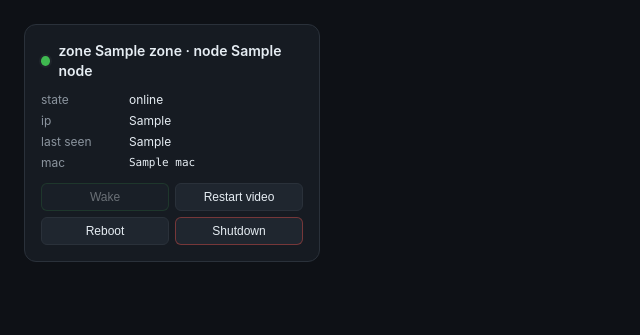
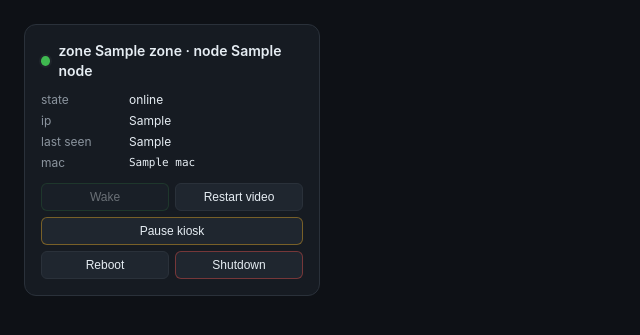
Before and after one commit to bsk-sssmc/sssds, a FastAPI app: template dashboard/templates/dashboard.html in a window 1280 px wide. Shown: the part 62-397 px from the top of the page, without its empty margins (0-640 px from the left). Run offline with FastAPI, Linux system fonts and the light colour scheme; the template is opened without the code that fills it: most values are stand-ins (such as "Sample title", 1, 10 or a date in 2020); parts of the project's set-up code (start-up, migrations or seed data) failed here and were passed over.

Commit message:
Add Pause / Resume kiosk buttons; report kiosk state in heartbeat

```diff
--- a/dashboard/main.py
+++ b/dashboard/main.py
@@ -194,6 +194,16 @@ async def restart_video(key: str):
     return await _send(key, "restart_video")
 
 
+@app.post("/api/nodes/{key}/pause", dependencies=[Depends(require_admin)])
+async def pause_kiosk(key: str):
+    return await _send(key, "pause_kiosk")
+
+
+@app.post("/api/nodes/{key}/resume", dependencies=[Depends(require_admin)])
+async def resume_kiosk(key: str):
+    return await _send(key, "resume_kiosk")
+
+
 async def _send(key: str, kind):
     if db.get_node(CFG.db_path, key) is None:
         raise HTTPException(404, "unknown node")
@@ -304,6 +314,17 @@ def _node_view_models() -> list[dict]:
             state = "offline"
         else:
             state = "stale"
+
+        # Pull the latest video state out of the heartbeat blob so the
+        # template can pick the right Pause/Resume button.
+        video_playing = None
+        raw_hb = n.get("last_heartbeat")
+        if raw_hb:
+            try:
+                video_playing = json.loads(raw_hb).get("video_playing")
+            except Exception:
+                video_playing = None
+
         out.append({
             "key": n["key"],
             "zone": n["zone"],
@@ -314,6 +335,7 @@ def _node_view_models() -> list[dict]:
             "last_seen": last_seen,
             "last_seen_human": _humanize_age(now - last_seen) if last_seen else "never",
             "state": state,
+            "video_playing": video_playing,
         })
     return out
 
--- a/dashboard/static/style.css
+++ b/dashboard/static/style.css
@@ -104,3 +104,6 @@ dl dd { margin: 0; }
 .actions button:disabled { opacity: 0.4; cursor: not-allowed; }
 .actions .wake    { border-color: rgba(63,185,80,0.4); }
 .actions .danger  { border-color: rgba(248,81,73,0.4); }
+.actions .pause   { border-color: rgba(210,153,34,0.5); }
+.actions .resume  { border-color: rgba(63,185,80,0.4); }
+.actions .span    { grid-column: 1 / -1; }
--- a/dashboard/templates/_tiles.html
+++ b/dashboard/templates/_tiles.html
@@ -24,6 +24,18 @@
               hx-swap="none"
               hx-confirm="Restart the video on {{ n.key }}?"
               {% if n.state != "online" %}disabled{% endif %}>Restart video</button>
+      {% if n.video_playing is sameas false %}
+      <button class="resume span"
+              hx-post="/api/nodes/{{ n.key }}/resume"
+              hx-swap="none"
+              {% if n.state != "online" %}disabled{% endif %}>Resume kiosk</button>
+      {% else %}
+      <button class="pause span"
+              hx-post="/api/nodes/{{ n.key }}/pause"
+              hx-swap="none"
+              hx-confirm="Pause the kiosk on {{ n.key }}? The video will stop until you Resume."
+              {% if n.state != "online" %}disabled{% endif %}>Pause kiosk</button>
+      {% endif %}
       <button
               hx-post="/api/nodes/{{ n.key }}/restart"
               hx-swap="none"
```
Also changed, not shown: agent/main.py (+8 -1 lines), agent/platform_linux.py (+22 -0 lines), shared/protocol.py (+7 -1 lines), 2 other files.
